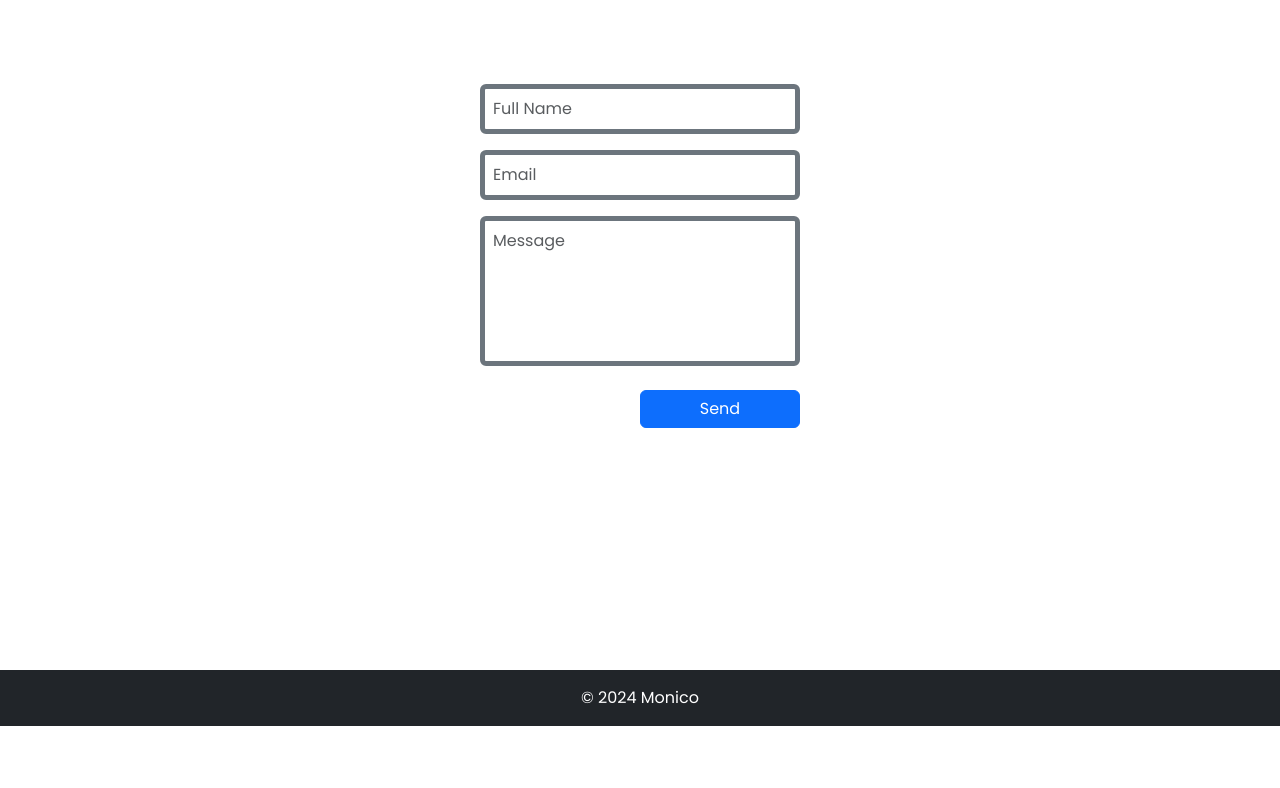
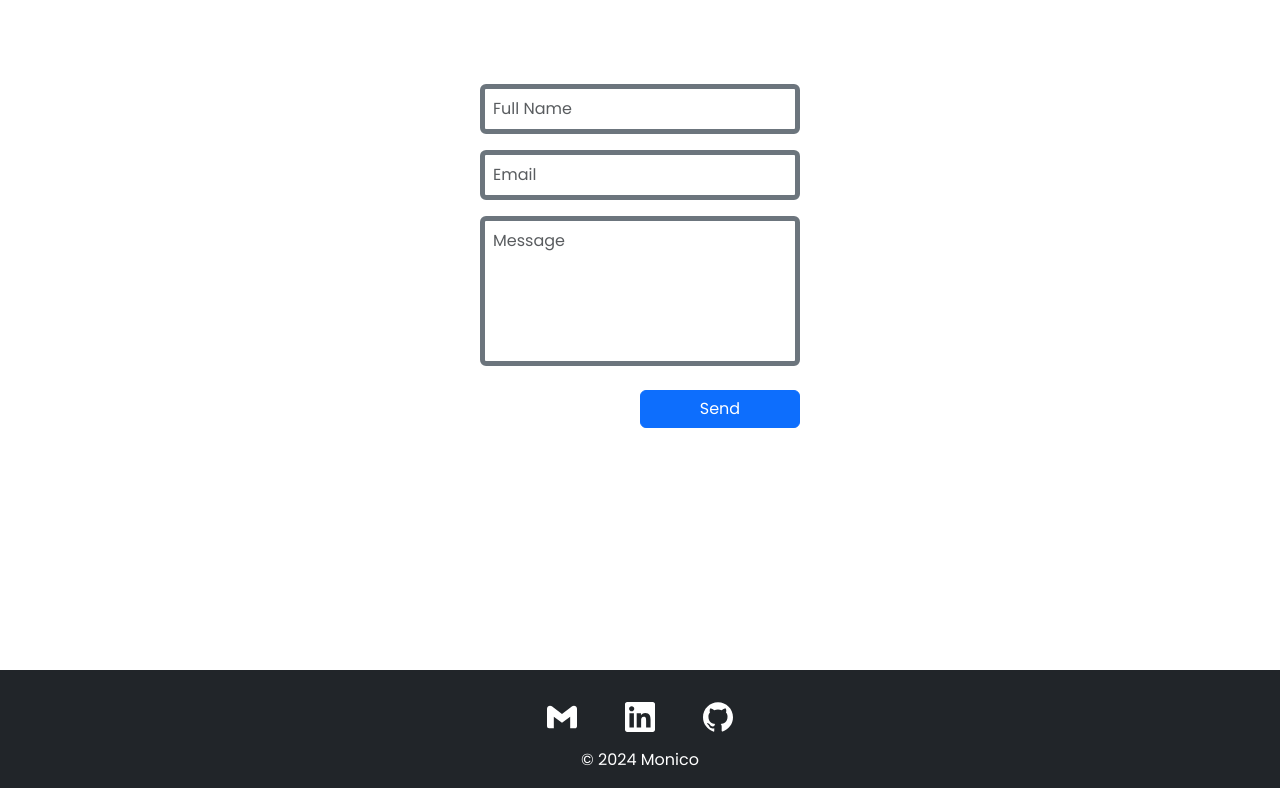
Before and after one commit to mon-68kg/my-portfolio, a React (Vite) app: page / in a window 1280 px wide. Shown: the part 3404-4192 px from the top of the page. Before the commit the page ends 4130 px from the top, so only its background shows below. Built offline with nearby package versions, Linux system fonts and the light colour scheme.

Commit message:
add social icons to footer

```diff
--- a/src/pages/Footer.jsx
+++ b/src/pages/Footer.jsx
@@ -1,7 +1,19 @@
+import { SiGmail, SiLinkedin, SiGithub } from "react-icons/si";
+
+
 function Footer() {
     return (
         <div id="footer" className="d-flex flex-column justify-content-center align-items-center text-white bg-dark p-3">
-            © 2024 Monico
+            <div>
+                <div className="d-flex justify-content-center align-items-center py-3">
+                    <SiGmail className="me-5 footer-icons"/>
+                    <SiLinkedin className="me-5 footer-icons"/>
+                    <SiGithub className="footer-icons"/>
+                </div>
+                <div className="d-flex justify-content-center align-items-center">
+                    © 2024 Monico
+                </div>
+            </div>
         </div>
     );
 }
--- a/src/styles/style.css
+++ b/src/styles/style.css
@@ -101,6 +101,12 @@ textarea {
     height: 150px;
 }
 
+/* Footer */
+.footer-icons {
+    width: 30px;
+    height: 30px;
+}
+
 
 @media screen and (min-width: 576px) {
 
```
Also changed, not shown: src/pages/Contact.jsx (+0 -7 lines).
